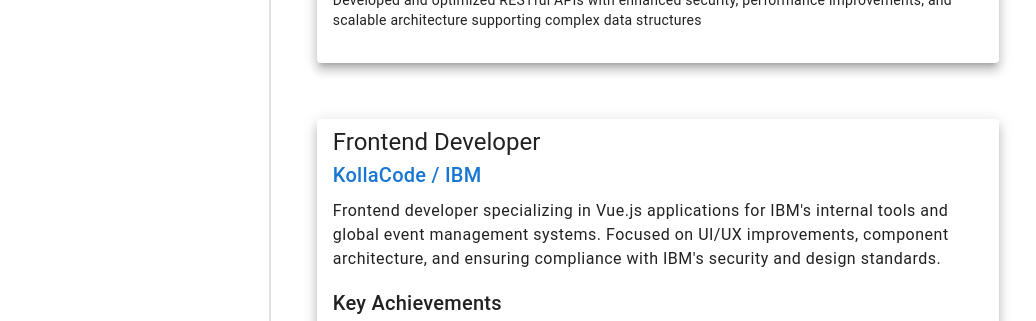
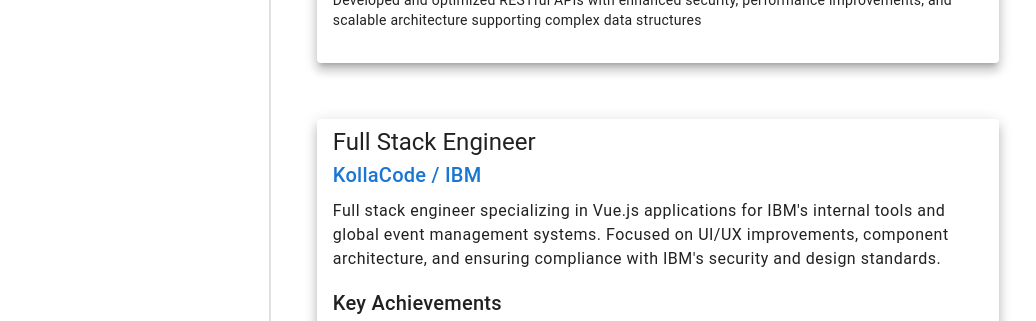
Before and after one commit to musicteachj/portfolio, a Vue app: page /experience in a window 1280 px wide. Shown: the part 1400-1721 px from the top of the page, without its empty margins (126-1162 px from the left). Built offline with nearby package versions, Linux system fonts and the light colour scheme; the HTML template or start-up script is replaced by a standard one.

Commit message:
fix work title on id 2

```diff
--- a/src/views/ExperienceView.vue
+++ b/src/views/ExperienceView.vue
@@ -243,13 +243,13 @@
   },
   {
     id: 2,
-    title: 'Frontend Developer',
+    title: 'Full Stack Engineer',
     company: 'KollaCode / IBM',
     period: 'Jul 2021 - Sept 2022',
     current: false,
     location: 'Atlanta, GA / Remote',
     description:
-      "Frontend developer specializing in Vue.js applications for IBM's internal tools and global event management systems. Focused on UI/UX improvements, component architecture, and ensuring compliance with IBM's security and design standards.",
+      "Full stack engineer specializing in Vue.js applications for IBM's internal tools and global event management systems. Focused on UI/UX improvements, component architecture, and ensuring compliance with IBM's security and design standards.",
     achievements: [
       "Ensured compliance with IBM's security and data privacy policies across all Vue.js and Node.js applications",
       'Collaborated with IBM project managers, designers, and developers to deliver version upgrades for globally-used applications',
```
